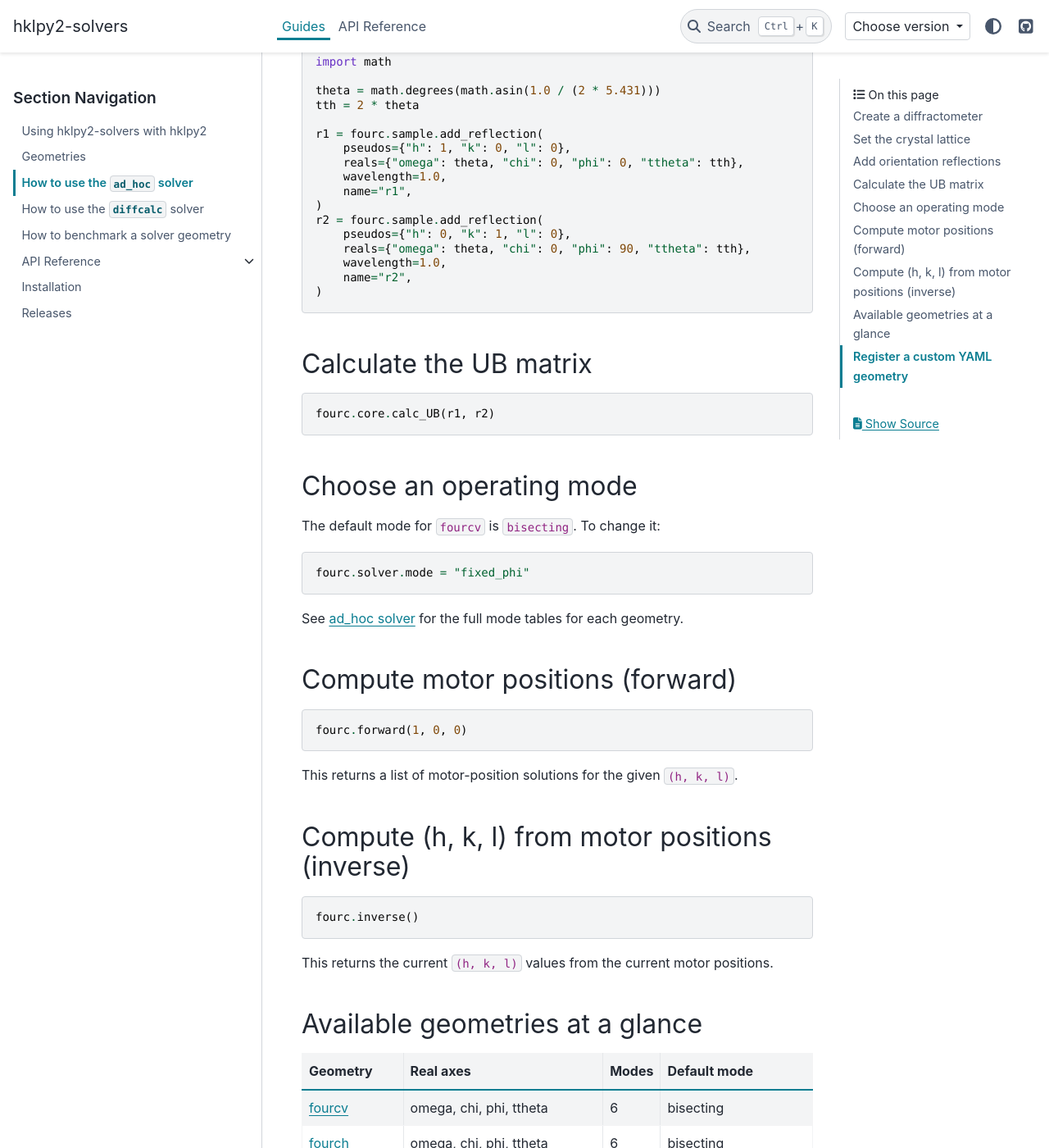
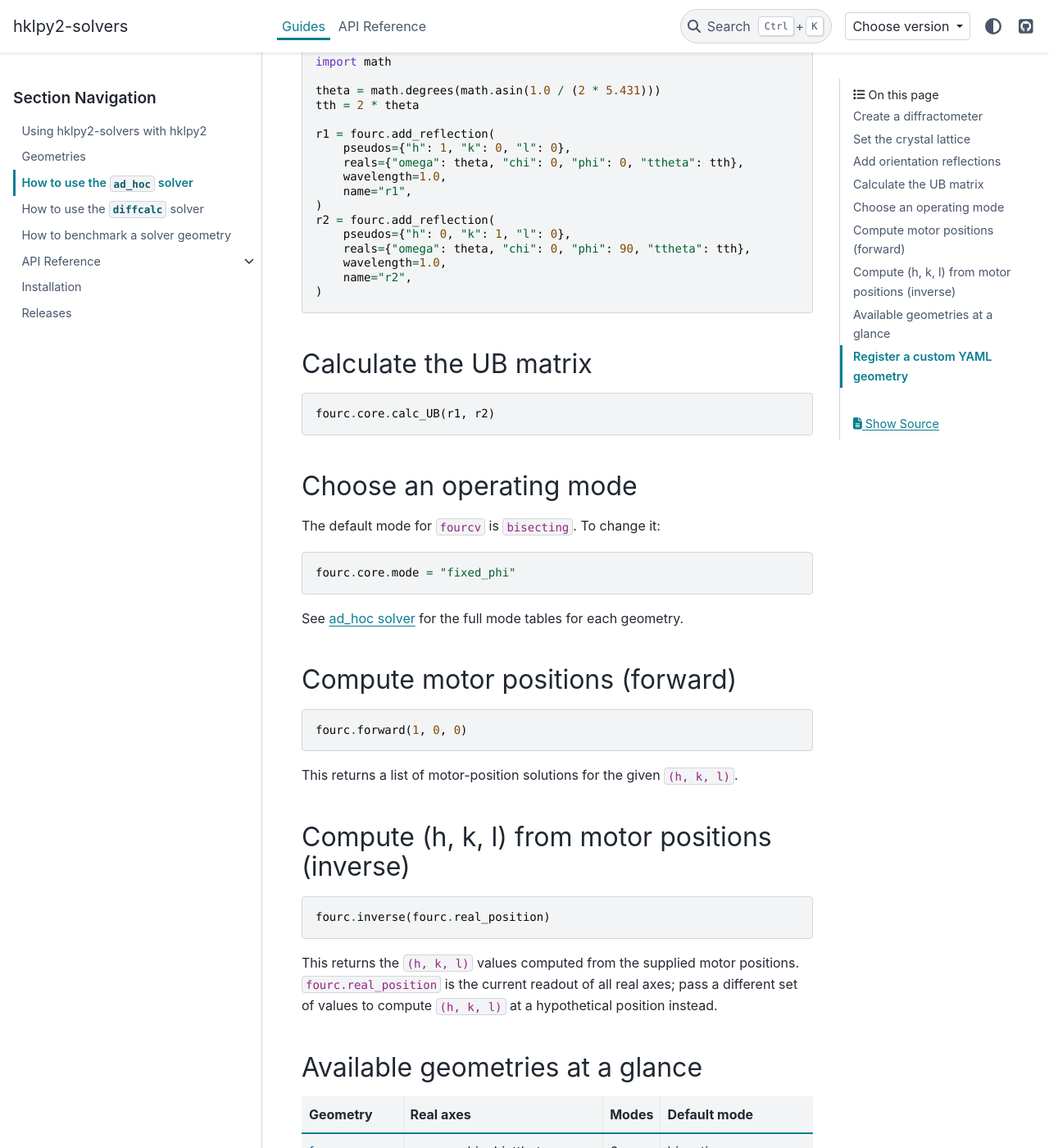
Before and after one commit to prjemian/hklpy2_solvers, a Sphinx documentation site: the page built from docs/source/guide_ad_hoc.rst, in a window 1280 px wide and 1400 px high, scrolled down 1397 px. Shown: the whole window at 82% size. Built offline with Sphinx 7.4.7 and the PyData theme 0.15.4, drawn with Linux system fonts in a browser that asks for light colours; pages that are not in the unit, such as notebooks, are missing from menus; some of the changed text lies outside the part shown.

Commit message:
docs #86 correct ad_hoc and diffcalc guides for hklpy2 0.7.0 API (#89)
Six API-mismatch defects in the how-to guides caused copy-paste
failures (AttributeError / TypeError / ValueError) on hklpy2 0.7.0,
reported by @jwkim-anl while following the ad_hoc guide for psic.

Fixes applied to docs/source/guide_ad_hoc.rst and
docs/source/guide_diffcalc.rst:

* SI_LATTICE_PARAMETERS -> SI_LATTICE_PARAMETER (singular).
* sample.lattice = <scalar>  ->  add_sample(name=..., a=...).
* <diff>.wavelength.set(x)   ->  <diff>.beam.wavelength.put(x).
* <diff>.sample.add_reflection(...) -> <diff>.add_reflection(...).
* <diff>.solver.mode = '...' ->  <diff>.core.mode = '...'.
* <diff>.inverse() (no args) ->  <diff>.inverse(<diff>.real_position).
* Reword inverse() description for clarity.
* Diffcalc example mode swapped to '4S+2D mu_chi_phi_fixed' so the
  example's forward(4,0,0) returns a valid solution.

Both guides now run end-to-end with no exceptions when each code
block is executed top-down in a fresh Python process (the YAML-
placeholder block at the end of guide_ad_hoc.rst is illustrative;
its smoke-test handling is tracked in #88).

Agent: OpenCode (claudeopus47)

```diff
--- a/RELEASE_NOTES.rst
+++ b/RELEASE_NOTES.rst
@@ -42,6 +42,7 @@
     Fixes
     ~~~~~
 
+    * Correct ``ad_hoc`` and ``diffcalc`` guides to use current hklpy2 API.  :issue:`86`
     * Correct horizontal eulerian cross-validation reference to ``E4CH``.  :issue:`78`
     * Honour ``r1`` / ``r2`` arguments in ``AdHocSolver.calculate_UB``.  :issue:`56`
     * Honour ``r1`` / ``r2`` arguments in ``DiffcalcSolver.calculate_UB``.  :issue:`58`
--- a/docs/source/guide_ad_hoc.rst
+++ b/docs/source/guide_ad_hoc.rst
@@ -74,13 +74,13 @@
    theta = math.degrees(math.asin(1.0 / (2 * 5.431)))
    tth = 2 * theta
 
-   r1 = fourc.sample.add_reflection(
+   r1 = fourc.add_reflection(
        pseudos={"h": 1, "k": 0, "l": 0},
        reals={"omega": theta, "chi": 0, "phi": 0, "ttheta": tth},
        wavelength=1.0,
        name="r1",
    )
-   r2 = fourc.sample.add_reflection(
+   r2 = fourc.add_reflection(
        pseudos={"h": 0, "k": 1, "l": 0},
        reals={"omega": theta, "chi": 0, "phi": 90, "ttheta": tth},
        wavelength=1.0,
@@ -101,7 +101,7 @@
 
 .. code-block:: python
 
-   fourc.solver.mode = "fixed_phi"
+   fourc.core.mode = "fixed_phi"
 
 See :ref:`geometries.ad_hoc` for the full mode tables for each geometry.
 
@@ -119,10 +119,12 @@
 
 .. code-block:: python
 
-   fourc.inverse()
+   fourc.inverse(fourc.real_position)
 
-This returns the current ``(h, k, l)`` values from the current motor
-positions.
+This returns the ``(h, k, l)`` values computed from the supplied
+motor positions.  ``fourc.real_position`` is the current readout of
+all real axes; pass a different set of values to compute ``(h, k, l)``
+at a hypothetical position instead.
 
 Available geometries at a glance
 ---------------------------------
```
Also changed, not shown: other parts of docs/source/guide_ad_hoc.rst (+2 -2 lines), docs/source/guide_diffcalc.rst (+8 -6 lines).
